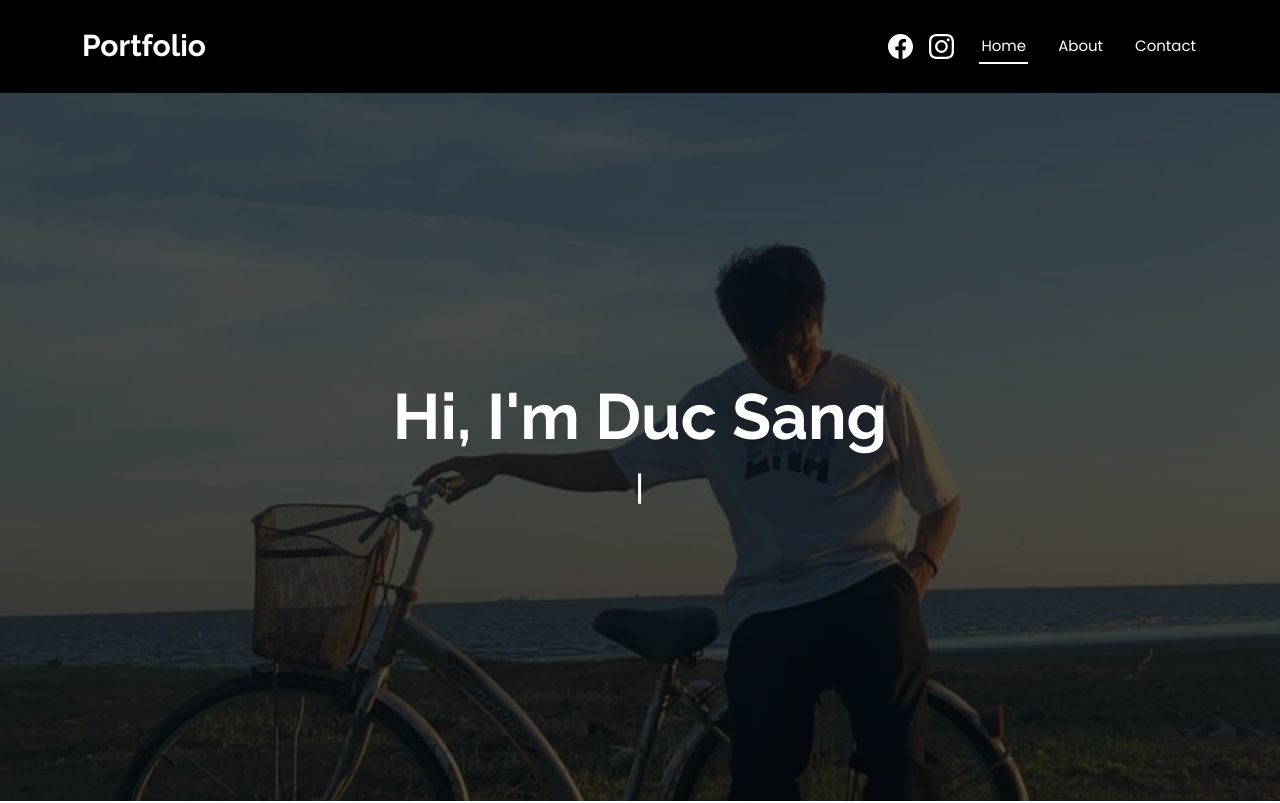
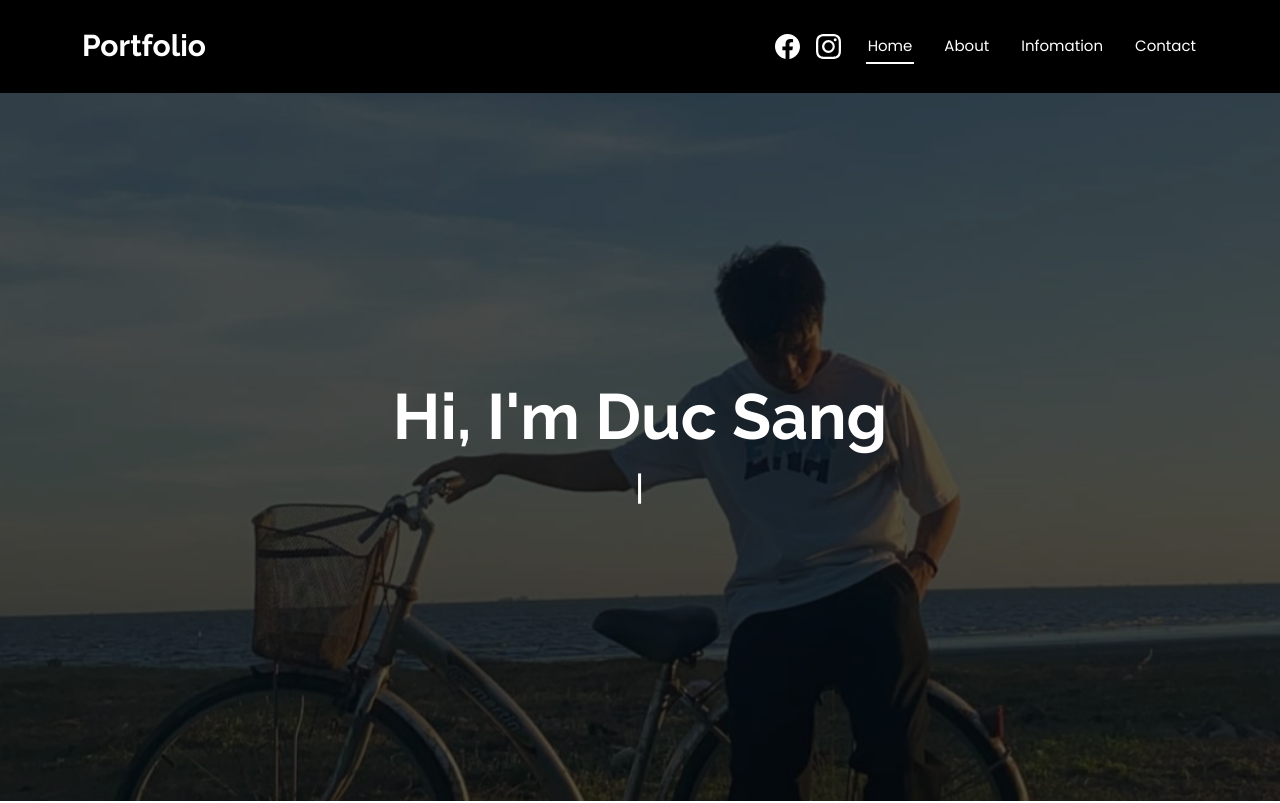
Before and after one commit to DucSang404/Introduce-Myself, a plain HTML site: page index.html in a window 1280 px wide. Shown: the top 803 px of the page. Drawn offline with Linux system fonts and the light colour scheme.

Commit message:
new version

```diff
--- a/index.html
+++ b/index.html
@@ -62,6 +62,7 @@
         <ul>
           <li><a href="#hero" class="active">Home<br></a></li>
           <li><a href="#about">About</a></li>
+          <li><a href="#infomation">Infomation</a></li>
           <li><a href="#contact">Contact</a></li>
         </ul>
         <i class="mobile-nav-toggle d-xl-none bi bi-list"></i>
@@ -156,7 +157,7 @@
     </section><!-- /About Section -->
 
     <!-- Resume Section -->
-    <section id="resume" class="resume section">
+    <section id="infomation" class="resume section">
 
       <!-- Section Title -->
       <div class="container section-title" data-aos="fade-up">
```
Also changed, not shown: service-details.html (+1 -0 lines), starter-page.html (+1 -0 lines).
